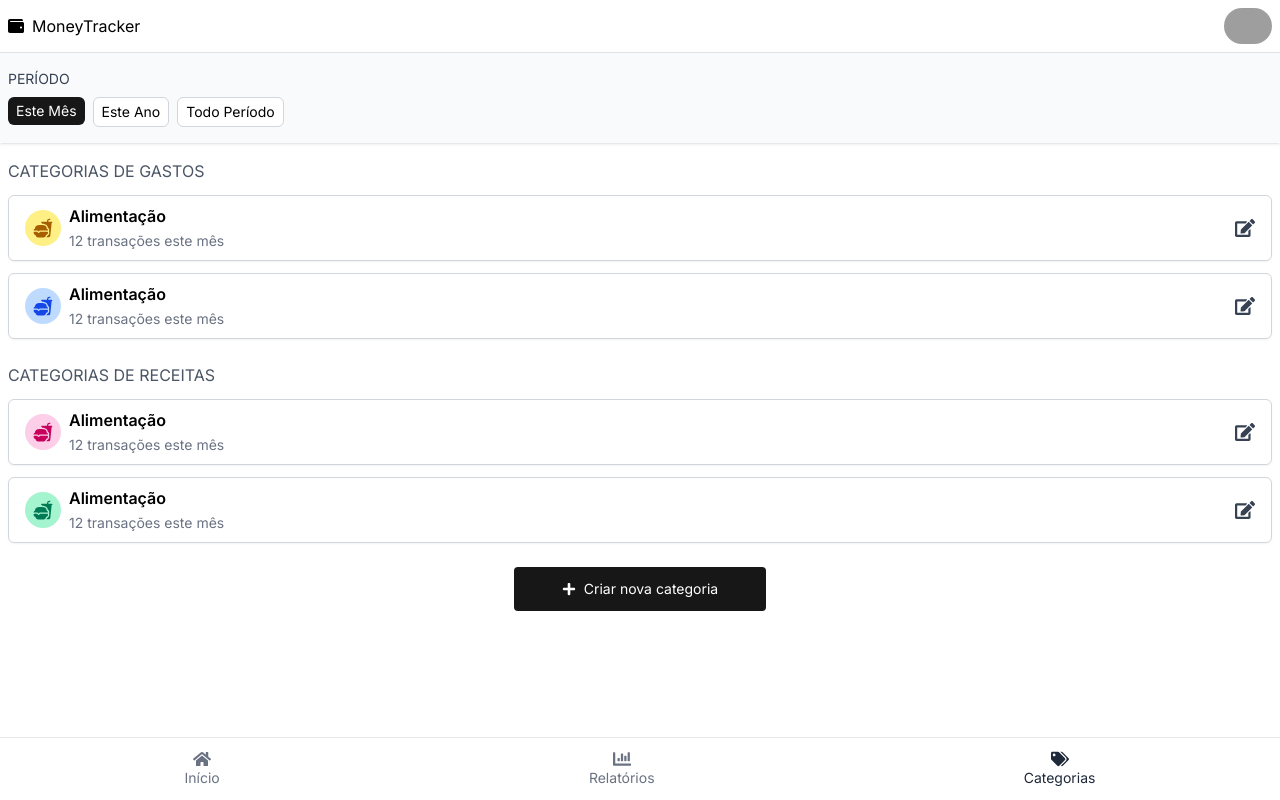
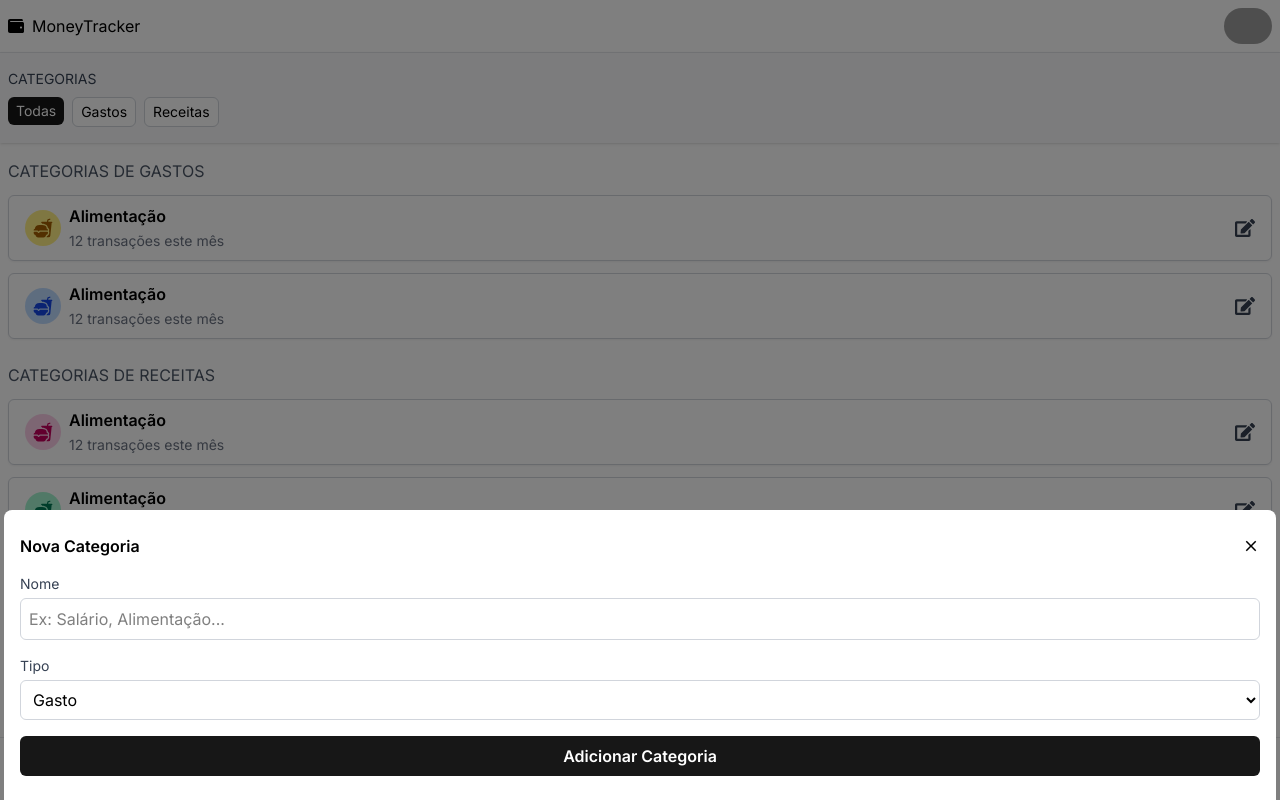
Before and after one commit to lucasgabriellanarosa/MoneyTracker, a React (Vite) app: page /categories in a window 1280 px wide. Both pictures are taken after a click on the button "Criar nova categoria". Built offline with nearby package versions, Linux system fonts and the light colour scheme; grey boxes are pictures that could not be loaded.

Commit message:
categories modal

```diff
--- a/src/App.tsx
+++ b/src/App.tsx
@@ -167,7 +167,6 @@ function App() {
               <div className='flex flex-col gap-1'>
                 <label className='text-sm text-gray-700'>Descrição</label>
                 <div className='flex flex-row border border-gray-300 p-2 rounded-md gap-1'>
-                  <span className='text-gray-500'>R$</span>
                   <input type="text" className='w-full outline-0' placeholder='Ex: Salário, Freelance...' />
                 </div>
               </div>
@@ -228,7 +227,6 @@ function App() {
               <div className='flex flex-col gap-1'>
                 <label className='text-sm text-gray-700'>Descrição</label>
                 <div className='flex flex-row border border-gray-300 p-2 rounded-md gap-1'>
-                  <span className='text-gray-500'>R$</span>
                   <input type="text" className='w-full outline-0' placeholder='Ex: Aluguel, Alimentação...' />
                 </div>
               </div>
--- a/src/pages/Categories/Categories.tsx
+++ b/src/pages/Categories/Categories.tsx
@@ -1,23 +1,77 @@
+import { useState } from "react"
 import { FaEdit, FaPlus } from "react-icons/fa"
 import { IoFastFood } from "react-icons/io5"
+import { MdClose } from "react-icons/md"
 
 function Categories() {
+
+  const [isAddCategoryModalOpen, setIsAddCategoryModalOpen] = useState(false)
+
+  const handleIsAddCategoryOpen = () => {
+    setIsAddCategoryModalOpen(!isAddCategoryModalOpen)
+  }
+
   return (
     <>
       <aside className='flex flex-col justify-center items-center gap-2 bg-gray-50 shadow-sm py-4 px-2'>
-        <h2 className="w-full uppercase text-sm text-gray-700">Período</h2>
+        <h2 className="w-full uppercase text-sm text-gray-700">Categorias</h2>
         <ul className="w-full flex flex-row gap-2 text-sm">
           <li>
-            <button className="bg-neutral-900 text-white py-1 px-2 rounded-md">Este Mês</button>
+            <button className="bg-neutral-900 text-white py-1 px-2 rounded-md">Todas</button>
           </li>
           <li>
-            <button className="py-1 px-2 bg-white border border-gray-300 rounded-md">Este Ano</button>
+            <button className="py-1 px-2 bg-white border border-gray-300 rounded-md">Gastos</button>
           </li>
           <li>
-            <button className="py-1 px-2 bg-white border border-gray-300 rounded-md">Todo Período</button>
+            <button className="py-1 px-2 bg-white border border-gray-300 rounded-md">Receitas</button>
           </li>
         </ul>
       </aside>
+
+      {
+        isAddCategoryModalOpen &&
+        <section className='fixed inset-0 overflow-hidden h-screen w-full bg-black/50 z-50 px-1 flex justify-center items-end'>
+
+          <div className='bg-white w-full px-4 py-6 rounded-t-lg flex flex-col gap-4'>
+
+            <div className='flex flex-row justify-between items-center'>
+              <h2 className='font-semibold'>Nova Categoria</h2>
+
+              <span className='text-lg'
+                onClick={() => handleIsAddCategoryOpen()}
+              >
+                <MdClose />
+              </span>
+            </div>
+
+            <form className='flex flex-col gap-4'>
+
+              <div className='flex flex-col gap-1'>
+                <label className='text-sm text-gray-700'>Nome</label>
+                <div className='flex flex-row border border-gray-300 p-2 rounded-md gap-1'>
+                  <input type="text" className='w-full outline-0' placeholder='Ex: Salário, Alimentação...' />
+                </div>
+              </div>
+
+              <div className='flex flex-col gap-1'>
+                <label className='text-sm text-gray-700'>Tipo</label>
+                <select className='flex flex-row border border-gray-300 p-2 rounded-md gap-1'>
+                  <option value="salario" selected>Gasto</option>
+                  <option value="freelance">Receita</option>
+                </select>
+              </div>
+
+              <button className='bg-neutral-900 text-white font-semibold py-2 rounded-md'>
+                Adicionar Categoria
+              </button>
+
+            </form>
+
+          </div>
+
+
+        </section>
+      }
 
       <section className="px-2 py-4 flex flex-col gap-6">
 
@@ -115,7 +169,9 @@ function Categories() {
           </ul>
         </div>
 
-        <button className="bg-neutral-900 text-white flex flex-row justify-center items-center gap-2 text-sm w-fit self-center py-3 px-12 rounded-sm">
+        <button className="bg-neutral-900 text-white flex flex-row justify-center items-center gap-2 text-sm w-fit self-center py-3 px-12 rounded-sm"
+          onClick={() => handleIsAddCategoryOpen()}
+        >
           <span>
             <FaPlus />
           </span>
```
